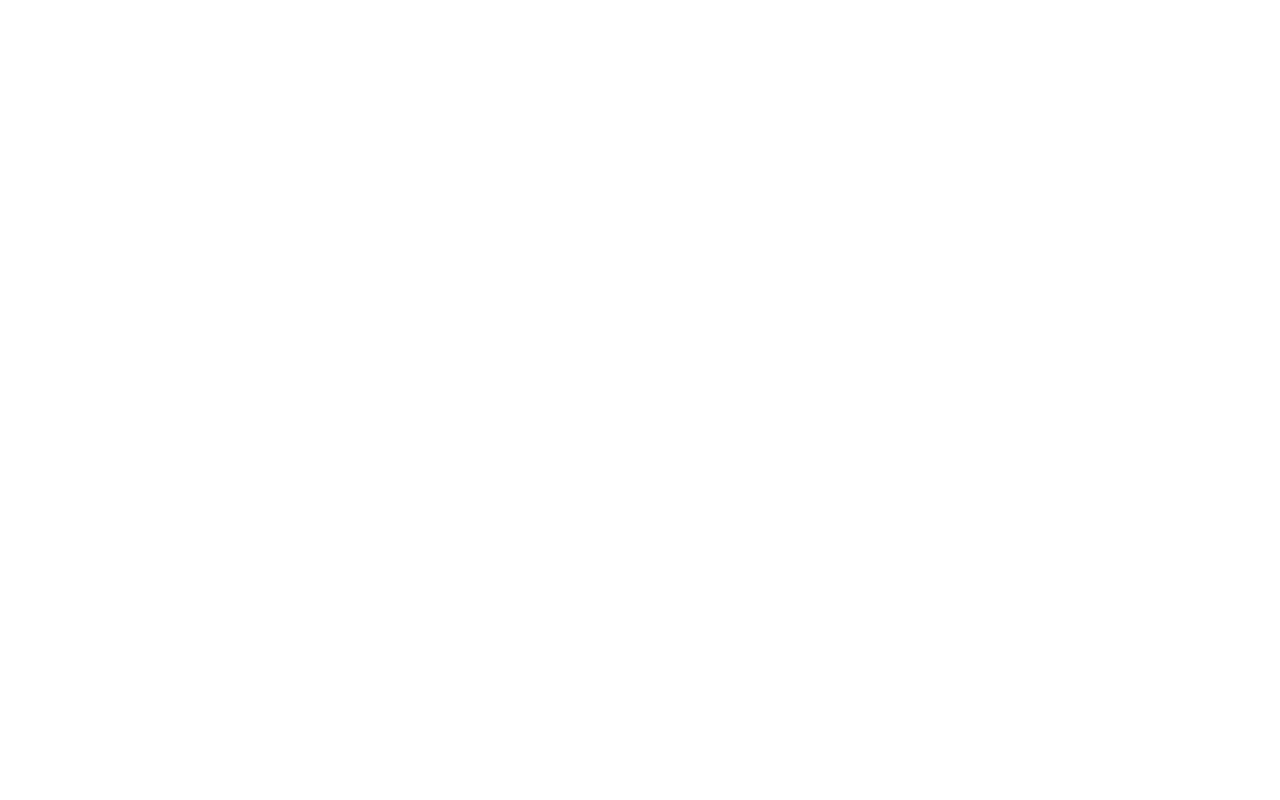
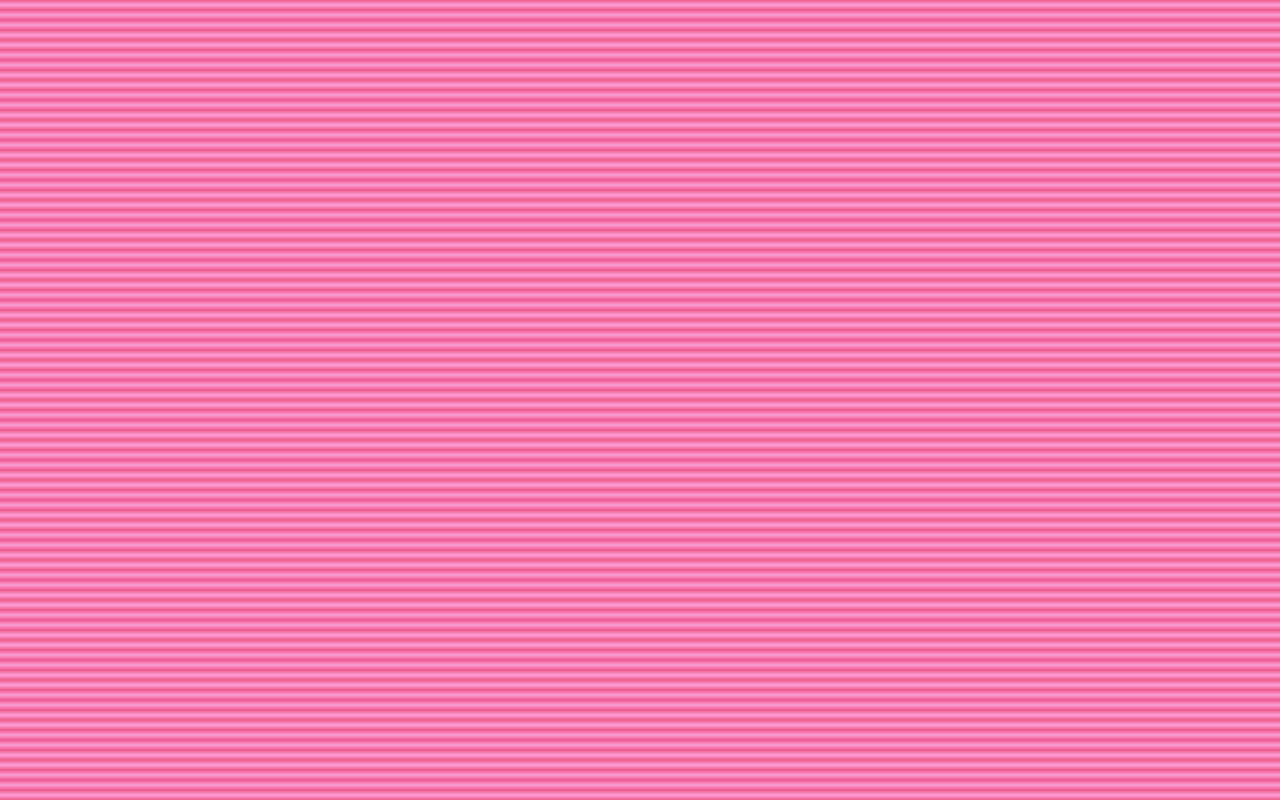
Before and after one commit to fic-fabrica-de-software/construindo-o-portfolio-anaa-amaral, a plain HTML site: page index1.html in a window 1280 px wide. Drawn offline with Linux system fonts and the light colour scheme.

Commit message:
Add - link

```diff
--- a/index1.html
+++ b/index1.html
@@ -4,6 +4,8 @@
     <meta charset="UTF-8">
     <meta name="viewport" content="width=device-width, initial-scale=1.0">
     <title>Página 1</title>
+    <link rel="stylesheet" href="styles/media.css">
+    <link rel="stylesheet" href="styles/style.css">
 </head>
 <body>
 
```
